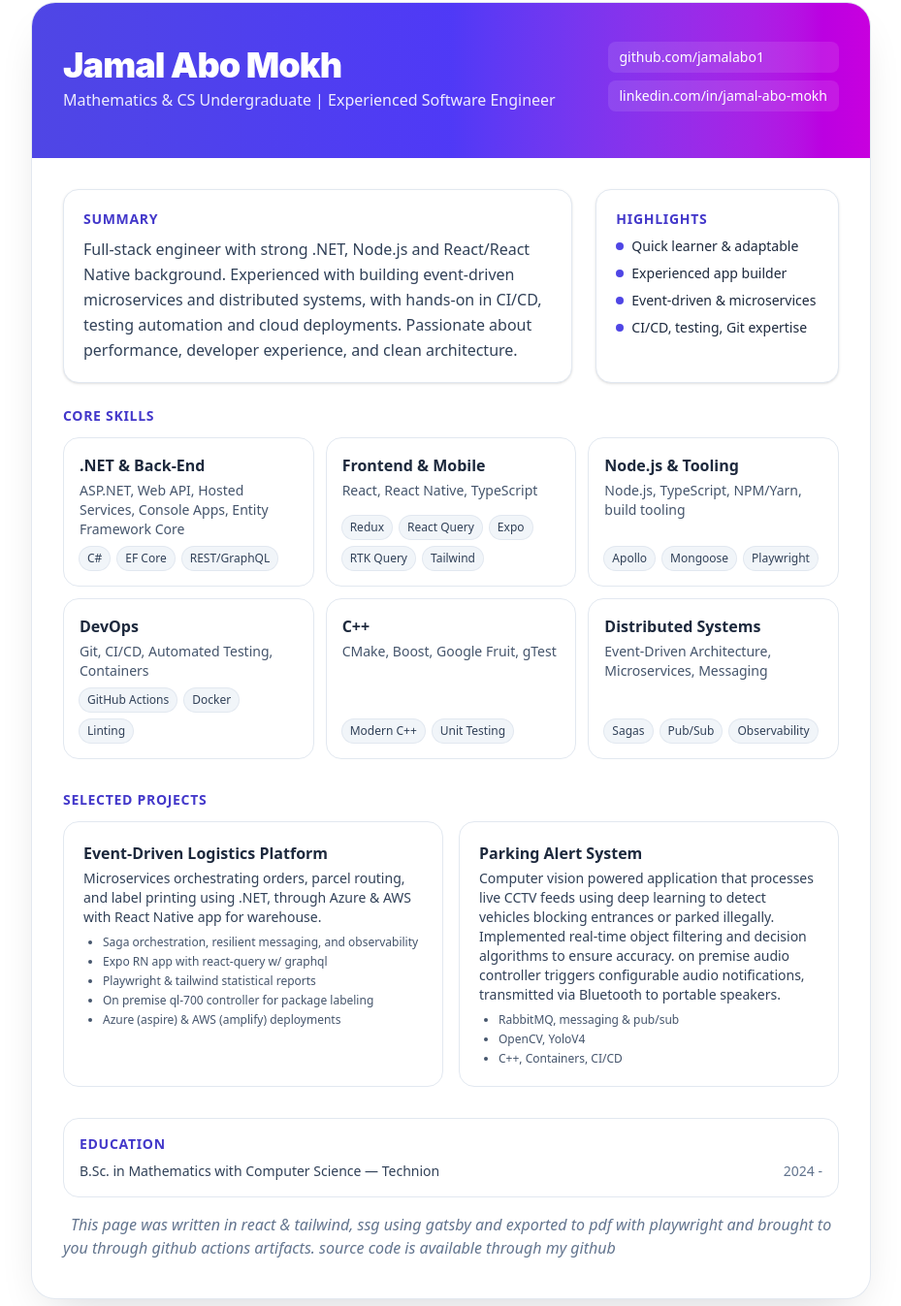
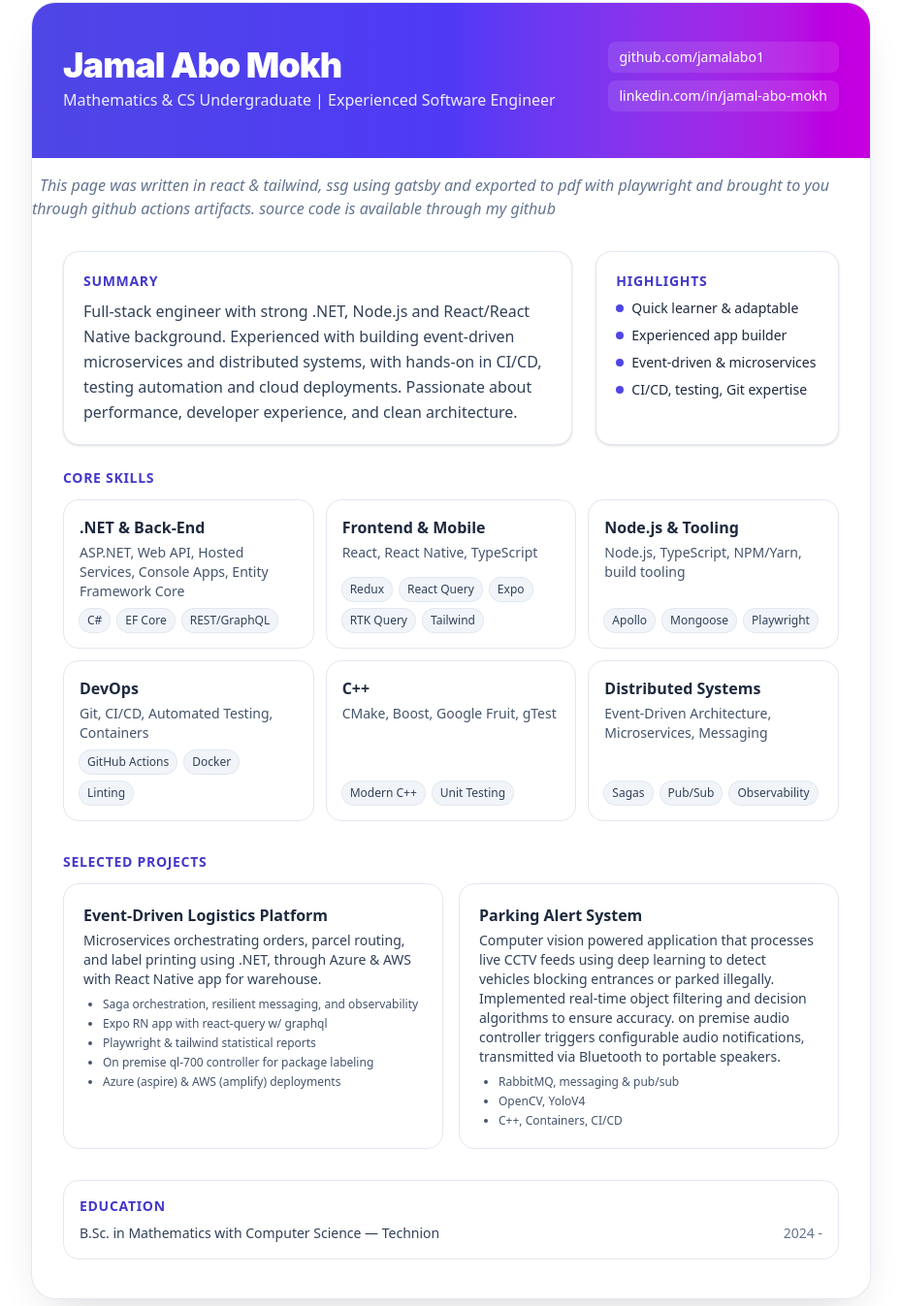
Before and after one commit to jamalabo1/cv, a Gatsby site: page / in a window 1280 px wide. Shown: the part 13-1360 px from the top of the page at 97% size, without its empty margins (175-1104 px from the left). Built offline with nearby package versions, Linux system fonts and the light colour scheme; Gatsby itself is replaced by a stand-in of ours.

Commit message:
updated build workflow changed notes structure in data

```diff
--- a/data/data.json
+++ b/data/data.json
@@ -106,9 +106,7 @@
       "degree": "B.Sc. in Mathematics with Computer Science",
       "institution": "Technion",
       "year": 2024
-    },
-    "notes": {
-      "content": "This page was written in react & tailwind, ssg using gatsby and exported to pdf with playwright and brought to you through github actions artifacts. source code is available through my github"
     }
-  }
+  },
+  "note": "This page was written in react & tailwind, ssg using gatsby and exported to pdf with playwright and brought to you through github actions artifacts. source code is available through my github"
 }
--- a/src/pages/index.tsx
+++ b/src/pages/index.tsx
@@ -25,9 +25,9 @@ const IndexPage: FC<
                      summary_highlights,
                      skills,
                      projects,
-                     education,
-                     notes
-                 }
+                     education
+                 },
+                 note
              }
          }
      }) => {
@@ -45,6 +45,10 @@ const IndexPage: FC<
                         description={description}
                         links={links}
                     />
+
+                    <div className="mt-4">
+                        <span className="px-2 italic text-slate-500">{note}</span>
+                    </div>
 
                     <div className="p-8 pb-10">
                         <div className="grid md:grid-cols-3 gap-6">
@@ -170,9 +174,7 @@ const IndexPage: FC<
                             </Card>
                         </div>
 
-                        <div className="mt-4">
-                            <span className="px-2 italic text-slate-500">{notes.content}</span>
-                        </div>
+
                     </div>
                 </section>
             </div>
@@ -220,10 +222,8 @@ export const query = graphql`
                     institution
                     year
                 }
-                notes {
-                    content
-                }
             }
+            note
         }
     }
 `;
```
Also changed, not shown: .github/workflows/build.yml.
